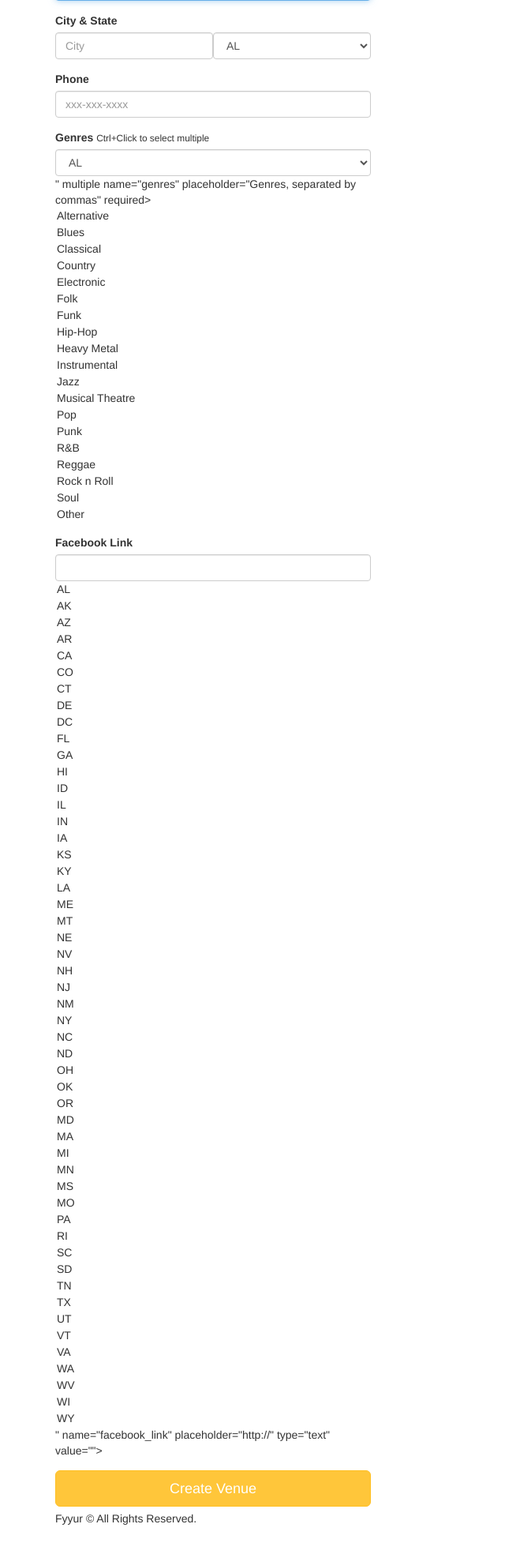
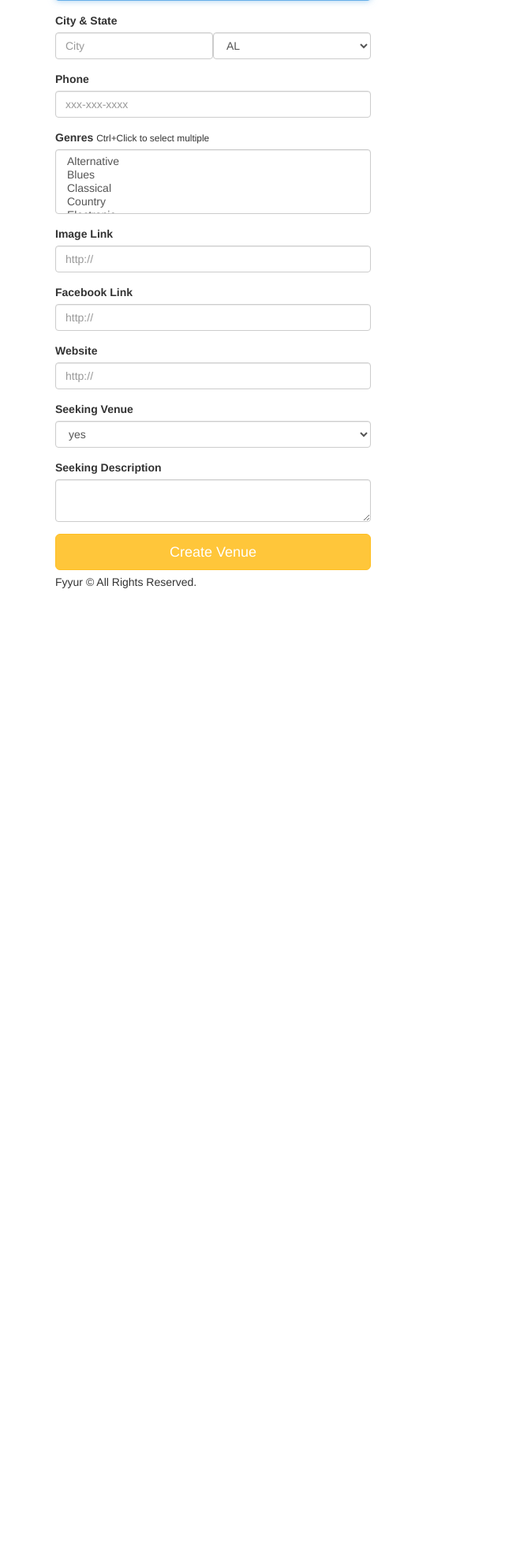
Before and after one commit to ChristianJB77/fyyur, a Flask app: page /artists/create in a window 1280 px wide. Shown: the part 194-2162 px from the top of the page at 79% size, without its empty margins (0-640 px from the left). After the commit the page ends 939 px from the top, so only its background shows below. Run offline with Flask 2, Linux system fonts and the light colour scheme; some libraries are stand-ins or nearby versions.

Commit message:
Create Artist

```diff
--- a/app.py
+++ b/app.py
@@ -95,7 +95,7 @@ class Artist(db.Model):
     website = db.Column(db.String(120))
     image_link = db.Column(db.String(500))
     facebook_link = db.Column(db.String(120))
-    seeking_venue = db.Column(db.Boolean, default=False)
+    seeking_venue = db.Column(db.String(5), default=False)
     seeking_description = db.Column(db.String(500), default="")
     genres = db.Column(db.ARRAY(db.String(120)), nullable=False)
 
@@ -256,6 +256,7 @@ def create_venue_form():
 def create_venue_submission():
 
     try:
+        #Get user input form data from HTML
         form = VenueForm(request.form)
 
         venue = Venue(
@@ -279,8 +280,8 @@ def create_venue_submission():
         flash('Venue ' + request.form['name'] + ' was successfully listed!')
     except:
         #on unsuccessful db insert, flash an error instead.
-        #flash('An error occurred. Venue ' + request.form['name'] + ' could not be listed.')
         db.session.rollback()
+        flash('An error occurred. Venue ' + request.form['name'] + ' could not be listed.')
     finally:
         db.session.close()
 
@@ -468,15 +469,35 @@ def create_artist_form():
 
 @app.route('/artists/create', methods=['POST'])
 def create_artist_submission():
-  # called upon submitting the new artist listing form
-  # TODO: insert form data as a new Venue record in the db, instead
-  # TODO: modify data to be the data object returned from db insertion
+    # called upon submitting the new artist listing form
+    try:
+        #Get user input form data from HTML
+        form = ArtistForm(request.form)
 
-  # on successful db insert, flash success
-  flash('Artist ' + request.form['name'] + ' was successfully listed!')
-  # TODO: on unsuccessful db insert, flash an error instead.
-  # e.g., flash('An error occurred. Artist ' + data.name + ' could not be listed.')
-  return render_template('pages/home.html')
+        artist = Artist(
+            name = form.name.data,
+            city = form.city.data,
+            state = form.state.data,
+            phone = form.phone.data,
+            website = form.website.data,
+            image_link = form.image_link.data,
+            facebook_link = form.facebook_link.data,
+            seeking_venue = form.seeking_venue.data,
+            seeking_description = form.seeking_description.data,
+            genres = form.genres.data,
+        )
+
+        db.session.add(artist)
+        db.session.commit()
+        # on successful db insert, flash success
+        flash('Artist ' + request.form['name'] + ' was successfully listed!')
+    except:
+        db.session.rollback()
+        flash('An error occurred. Artist ' + request.form['name'] + ' could not be listed.')
+    finally:
+        db.session.close()
+
+    return render_template('pages/home.html')
 
 
 #  Shows
--- a/forms.py
+++ b/forms.py
@@ -193,14 +193,12 @@ class ArtistForm(Form):
         ]
     )
     phone = StringField(
-        # TODO implement validation logic for state
         'phone'
     )
     image_link = StringField(
         'image_link'
     )
     genres = SelectMultipleField(
-        # TODO implement enum restriction
         'genres', validators=[DataRequired()],
         choices=[
             ('Alternative', 'Alternative'),
@@ -225,8 +223,22 @@ class ArtistForm(Form):
         ]
     )
     facebook_link = StringField(
-        # TODO implement enum restriction
         'facebook_link', validators=[URL()]
     )
+    website = StringField(
+        'website', validators=[URL()]
+    )
+    seeking_venue = SelectField(
+        'seeking_venue',
+        choices=[
+            ('yes', 'yes'),
+            ('no', 'no'),
+        ]
+    )
+    seeking_description = TextAreaField(
+        'seeking_description'
+    )
+
+
 
 # TODO IMPLEMENT NEW ARTIST FORM AND NEW SHOW FORM
--- a/templates/forms/new_artist.html
+++ b/templates/forms/new_artist.html
@@ -26,12 +26,28 @@
       <div class="form-group">
         <label for="genres">Genres</label>
         <small>Ctrl+Click to select multiple</small>
-        {{ form.genres(class_ = 'form-control', placeholder='Genres, separated by commas', id=form.state, autofocus = true) }}
+        {{ form.genres(class_ = 'form-control', placeholder='Genres, separated by commas', autofocus = true) }}
       </div>
       <div class="form-group">
-          <label for="genres">Facebook Link</label>
-          {{ form.facebook_link(class_ = 'form-control', placeholder='http://', id=form.state, autofocus = true) }}
-        </div>
+          <label for="image_link">Image Link</label>
+          {{ form.image_link(class_ = 'form-control', placeholder='http://', autofocus = true) }}
+      </div>
+      <div class="form-group">
+          <label for="facebook_link">Facebook Link</label>
+          {{ form.facebook_link(class_ = 'form-control', placeholder='http://', autofocus = true) }}
+      </div>
+      <div class="form-group">
+          <label for="website">Website</label>
+          {{ form.website(class_ = 'form-control', placeholder='http://', autofocus = true) }}
+      </div>
+      <div class="form-group">
+          <label for="seeking_venue">Seeking Venue</label>
+          {{ form.seeking_venue(class_ = 'form-control', autofocus = true) }}
+      </div>
+      <div class="form-group">
+          <label for="seeking_description">Seeking Description</label>
+          {{ form.seeking_description(class_ = 'form-control', placeholder='', autofocus = true) }}
+      </div>
       <input type="submit" value="Create Venue" class="btn btn-primary btn-lg btn-block">
     </form>
   </div>
```
